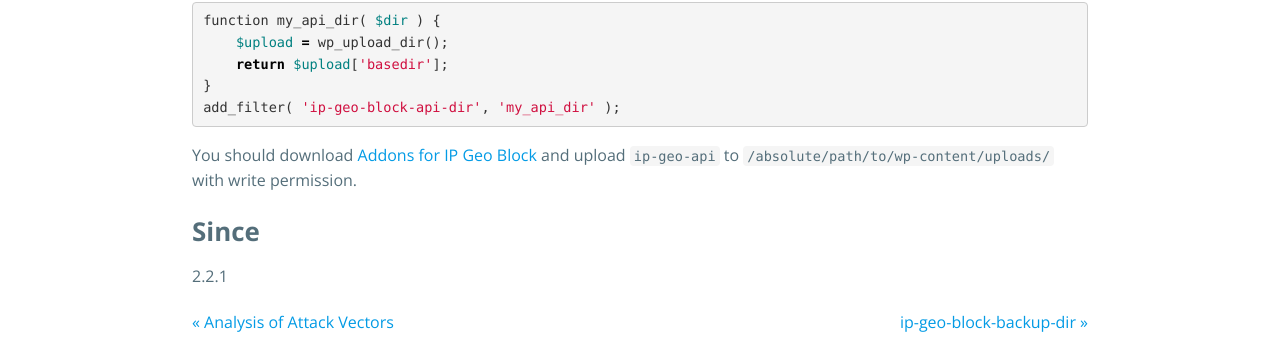
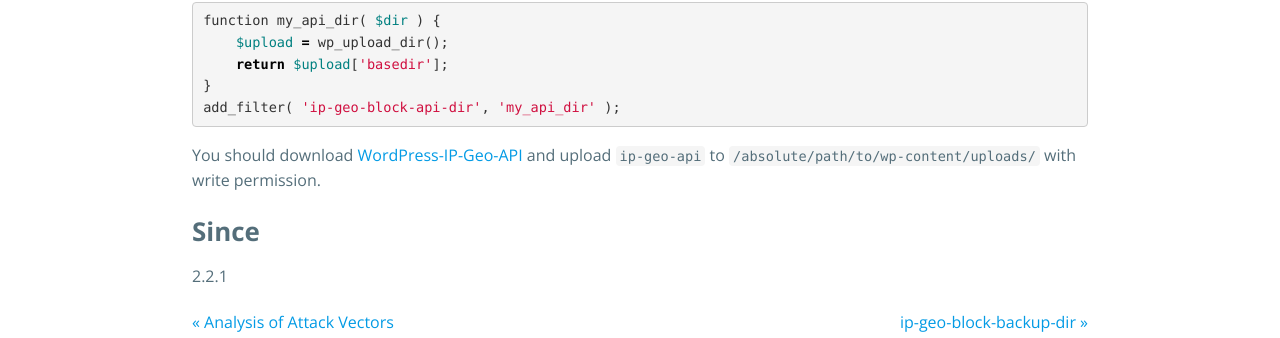
Before and after one commit to tokkonopapa/WordPress-IP-Geo-Block, a Jekyll site: the page built from _codex/99/ip-geo-block-api-dir.md, in a window 1280 px wide. Shown: the part 652-990 px from the top of the page. Built offline with Jekyll 4.4.1, drawn with Linux system fonts in a browser that asks for light colours; some web fonts are replaced.

Commit message:
Update codex.

```diff
--- a/_codex/99/ip-geo-block-api-dir.md
+++ b/_codex/99/ip-geo-block-api-dir.md
@@ -38,8 +38,8 @@
 add_filter( 'ip-geo-block-api-dir', 'my_api_dir' );
 {% endhighlight %}
 
-You should download [Addons for IP Geo Block][IP-GEO-API] and upload
-`ip-geo-api` to `/absolute/path/to/wp-content/uploads/` with write permission.
+You should download [WordPress-IP-Geo-API][IP-Geo-API] and upload `ip-geo-api`
+to `/absolute/path/to/wp-content/uploads/` with write permission.
 
 ### Since ###
 2.2.1
@@ -48,4 +48,3 @@
 [IP-Geo-API]:   https://github.com/tokkonopapa/WordPress-IP-Geo-API "tokkonopapa/WordPress-IP-Geo-API - GitHub"
 [MaxMind]:      https://www.maxmind.com/ "IP Geolocation and Online Fraud Prevention | MaxMind"
 [IP2Location]:  http://www.ip2location.com/ "IP Address Geolocation to Identify Website Visitor's Geographical Location"
-[IP-GEO-API]:   https://github.com/tokkonopapa/WordPress-IP-Geo-API "GitHub - tokkonopapa/WordPress-IP-Geo-API: A class library combined with WordPress plugin IP Geo Block to handle geo-location database of Maxmind and IP2Location."
```
